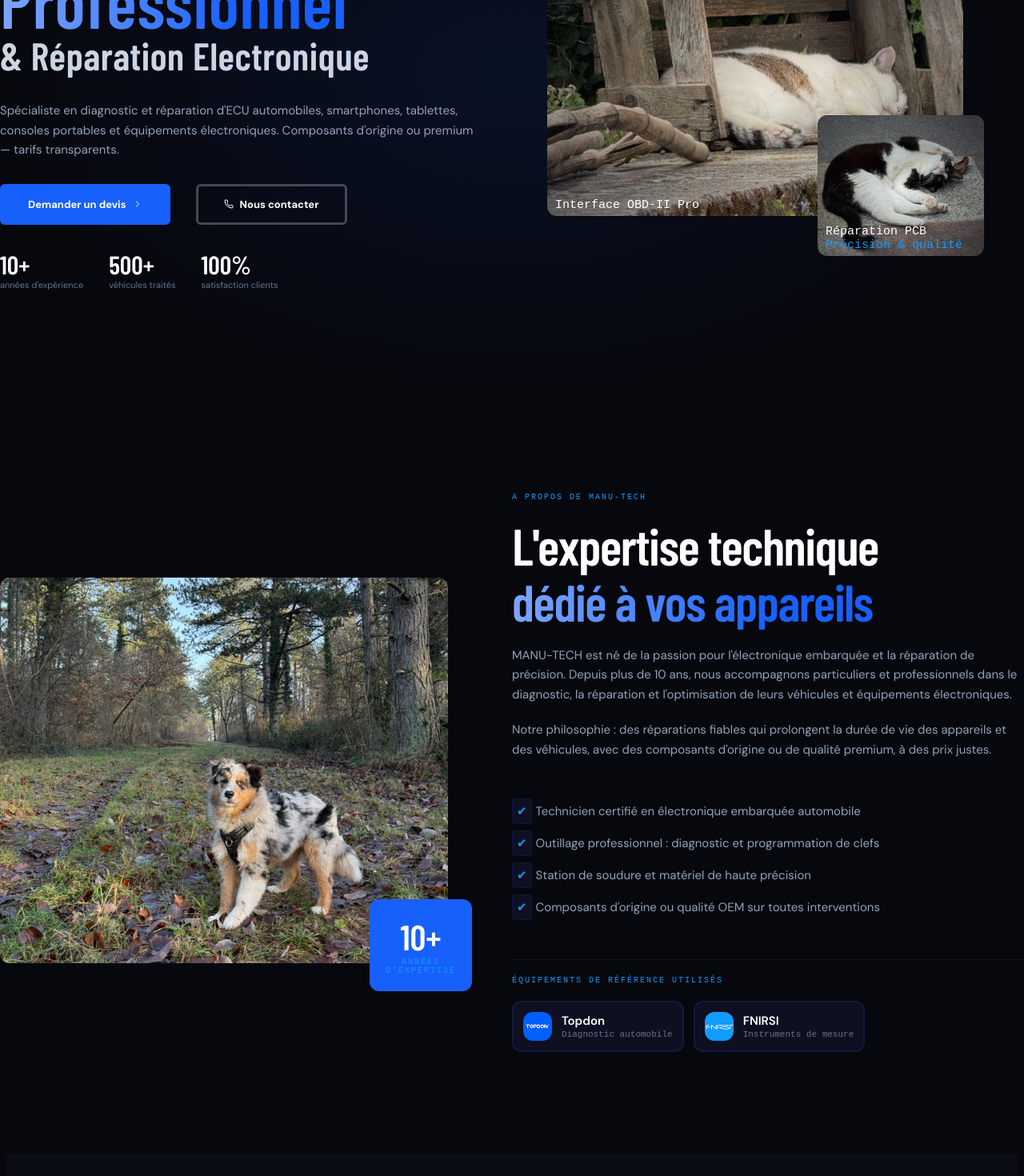
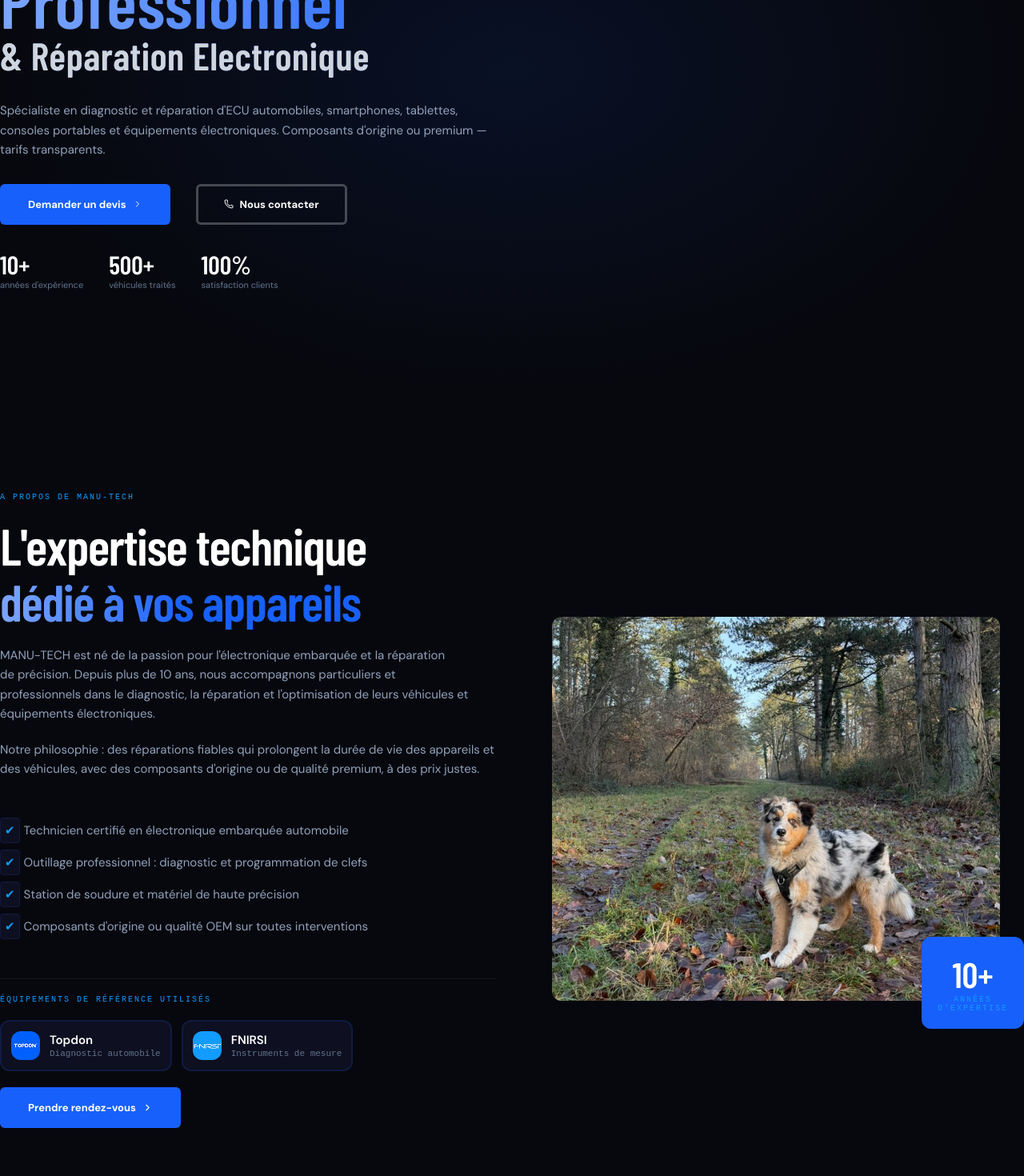
Before and after one commit to Kaohiso/manu-tech, a Vue app: page / in a window 1280 px wide. Shown: the part 320-1790 px from the top of the page at 80% size. Built offline with nearby package versions, Linux system fonts and the light colour scheme; the HTML template or start-up script is replaced by a standard one; a web font is replaced by a local one.

Commit message:
Add responsive on About, Contact and Footer

```diff
--- a/src/App.vue
+++ b/src/App.vue
@@ -60,12 +60,12 @@ a {
 }
 
 h1 {
+  margin: 0;
   display: grid;
   font-size: var(--sys-font-size-h1);
   font-weight: var(--sys-font-weight-h1);
   font-family: var(--sys-font-family-h1);
   letter-spacing: var(--sys-letter-spacing-h1);
-  margin: 0;
 
   > span {
     line-height: 83px;
--- a/src/features/AppAbout.vue
+++ b/src/features/AppAbout.vue
@@ -14,7 +14,8 @@ const iconSize = <number>13
 
 <template>
   <AppSection class="app-about" id-section="about">
-    <div class="about-left">
+    <div class="about-image">
+      <div class="fitter">
         <img
           class="img-about"
           src="../assets/images/oden-about.jpeg"
@@ -24,13 +25,12 @@ const iconSize = <number>13
         />
         <div class="container-tag">
           <span class="tag">10+</span>
-        <EyebrowMT color="hsl(from var(--sys-color-text-primary) h s l / 0.5)">années</EyebrowMT>
-        <EyebrowMT color="hsl(from var(--sys-color-text-primary) h s l / 0.5)">
-          d'expertise
-        </EyebrowMT>
+          <EyebrowMT>années</EyebrowMT>
+          <EyebrowMT>d'expertise</EyebrowMT>
         </div>
       </div>
-    <div class="about-right">
+    </div>
+    <div class="about-text">
       <EyebrowMT textAlign="start">A propos de Manu-Tech</EyebrowMT>
       <h2>
         <span>L'expertise technique</span>
@@ -65,10 +65,10 @@ const iconSize = <number>13
           <template #subheading>Instruments de mesure</template>
         </CardMT>
       </div>
-      <!-- <ButtonMT icon-position="right" :href="callPhoneNumber">
+      <ButtonMT icon-position="right" :href="callPhoneNumber">
         <ChevronRightIcon :size="iconSize" />
         <span>Prendre rendez-vous</span>
-      </ButtonMT> -->
+      </ButtonMT>
     </div>
   </AppSection>
 </template>
@@ -78,13 +78,22 @@ const iconSize = <number>13
   display: grid;
   grid-template-columns: repeat(auto-fit, minmax(560px, 1fr));
   align-items: center;
+  gap: 40px;
 
-  .about-left {
+  .about-image {
+    display: flex;
+    justify-content: center;
+    align-items: center;
+    order: 1;
+
+    .fitter {
+      position: relative;
       width: fit-content;
       height: fit-content;
-    position: relative;
 
-    .img-about {
+      > img {
+        width: 560px;
+        height: 480px;
         object-fit: cover;
       }
 
@@ -109,26 +118,30 @@ const iconSize = <number>13
         }
       }
     }
+  }
 
-  .about-right {
+  .about-text {
+    order: -1;
     display: grid;
-    width: fit-content;
-    height: fit-content;
+    text-align: center;
     row-gap: 20px;
+    justify-items: center;
 
     .separate-line {
       width: 100%;
       border-top: 1px solid hsl(from var(--ref-color-white) h s l / 0.05);
-      border-radius: var(--aap-radius);
     }
 
     .container-card {
-      display: inline-flex;
+      display: flex;
+      justify-content: center;
       gap: 12px;
     }
 
     ul {
+      text-align: start;
       padding: 0;
+
       > li {
         margin: 20px 0;
         &::before {
@@ -144,4 +157,13 @@ const iconSize = <number>13
     }
   }
 }
+
+@media (min-width: 1160px) {
+  :deep(.app-about) {
+    .about-text {
+      text-align: start;
+      justify-items: start;
+    }
+  }
+}
 </style>
--- a/src/features/AppContact.vue
+++ b/src/features/AppContact.vue
@@ -161,7 +161,7 @@ const adress = ['16 rue Poincaré', 'Ars-sur-Moselle', '57130']
       </CardMT>
     </div>
 
-    <div>
+    <div class="bottom-card-contact">
       <CardMT
         :graphicIcon="MapPinIcon"
         :iconSize="24"
@@ -230,9 +230,9 @@ const adress = ['16 rue Poincaré', 'Ars-sur-Moselle', '57130']
     gap: var(--ref-size-20);
   }
 
-  > div + div {
+  .bottom-card-contact {
     display: grid;
-    grid-template-columns: repeat(auto-fit, minmax(500px, 1fr));
+    grid-template-columns: repeat(auto-fit, minmax(250px, 1fr));
     gap: var(--ref-size-20);
   }
 
--- a/src/features/AppHero.vue
+++ b/src/features/AppHero.vue
@@ -5,21 +5,22 @@ import ChipMT from '../ui/ChipMT.vue'
 import Eyebrow from '../ui/EyebrowMT.vue'
 import AppSection from '@/features/layout/AppSection.vue'
 import { callPhoneNumber, smsPhoneNumber } from '@/data/contact.ts'
+import { isMobile } from '@/composables/useMediaQuery.ts'
 
 const iconSize = 12
 </script>
 
 <template>
   <AppSection class="app-hero" id-section="home">
-    <div class="left-column">
+    <div class="text-content">
       <ChipMT>
         <DotIcon :size="iconSize * 2" color="var(--sys-color-status-open)" />
         <Eyebrow style="padding-right: 8px">Expert certifié · Ars-sur-moselle</Eyebrow>
       </ChipMT>
       <h1>
-        <span class="titleH1">Diagnostic</span>
-        <span class="titleH1">Professionnel</span>
-        <span class="titleH1">& Réparation Electronique</span>
+        <span>Diagnostic</span>
+        <span>Professionnel</span>
+        <span>& Réparation Electronique</span>
       </h1>
       <p>
         Spécialiste en diagnostic et réparation d'ECU automobiles, smartphones, tablettes, consoles
@@ -52,7 +53,7 @@ const iconSize = 12
         </div>
       </div>
     </div>
-    <div class="right-column">
+    <div v-if="!isMobile" class="image-content">
       <div class="container-image-hero">
         <img class="image-main-hero" src="../assets/images/cat-hero.jpeg" alt="logo-header" />
         <div class="text-image-hero">Interface OBD-II Pro</div>
@@ -82,8 +83,8 @@ const iconSize = 12
 <style lang="css" scoped>
 :deep(.app-hero) {
   display: grid;
-  grid-template-columns: 1fr 1fr;
-  column-gap: var(--ref-size-88);
+  grid-template-columns: repeat(auto-fit, minmax(600px, 1fr));
+  /* column-gap: var(--ref-size-88); */
   align-items: center;
   height: 100dvh;
   background: radial-gradient(
@@ -92,13 +93,12 @@ const iconSize = 12
     transparent
   );
 
-  .left-column {
+  .text-content {
     display: grid;
     height: fit-content;
-    /* width: 80%; */
     gap: 30px;
 
-    .titleH1 {
+    > h1 > span {
       background: linear-gradient(
         to right,
         hsl(from var(--sys-color-primary) h s calc(l + 20)),
@@ -118,6 +118,10 @@ const iconSize = 12
         color: hsl(from var(--sys-color-text-secondary) h calc(s - 6) calc(l + 19));
         line-height: 53px;
       }
+    }
+
+    > h1 + p {
+      max-width: 60ch;
     }
 
     .container-items {
@@ -142,7 +146,7 @@ const iconSize = 12
     }
   }
 
-  .right-column {
+  .image-content {
     position: relative;
 
     .container-image-hero {
@@ -231,4 +235,13 @@ const iconSize = 12
     }
   }
 }
+
+@media (width: 712px) {
+  :deep(.app-hero) {
+    justify-items: center;
+    .image-content {
+      display: revert;
+    }
+  }
+}
 </style>
--- a/src/features/layout/AppFooter.vue
+++ b/src/features/layout/AppFooter.vue
@@ -4,6 +4,7 @@ import { callPhoneNumber, facebookManuTech, leboncoinManuTech, mailTo } from '@/
 import ButtonMT from '@/ui/ButtonMT.vue'
 import EyebrowMT from '@/ui/EyebrowMT.vue'
 import { MailIcon, MapPinIcon, PhoneIcon } from '@lucide/vue'
+
 type Link = { id: string; label: string }
 
 const links: Link[] = [
@@ -21,14 +22,15 @@ const links: Link[] = [
 <template>
   <footer class="app-footer">
     <div class="container">
+      <div class="app-footer-content">
         <div class="column">
           <img :src="manuTechLogo" class="manu-logo" />
-        <span class="paragraphe">
+          <p class="paragraphe">
             Expert en diagnostic ECU automobile et réparation d'appareils électroniques à
             Ars-sur-Moselle. Fiabilité, précision, prix justes.
-        </span>
+          </p>
         </div>
-      <div />
+
         <div class="column">
           <EyebrowMT class="nav-eyebrow">Navigation</EyebrowMT>
           <nav>
@@ -75,8 +77,8 @@ const links: Link[] = [
           </nav>
         </div>
       </div>
+    </div>
 
-    <div class="line" />
     <div class="bottom-footer">
       <span>© 2025 MANU-TECH. Tous droits réservés.</span>
     </div>
@@ -86,27 +88,28 @@ const links: Link[] = [
 <style scoped>
 .app-footer {
   display: grid;
-  gap: var(--ref-size-24);
-  padding: 32px 0;
   background-color: var(--ref-color-authentic-black-950);
   justify-content: center;
 
   .container {
+    max-width: var(--app-inline-size);
+    width: 100vw;
+
+    .app-footer-content {
       display: grid;
-    grid-template-columns: repeat(4, 1fr);
-    max-width: var(--app-inline-size);
-    width: 100%;
-    gap: 10px;
-    color: var(--sys-color-text-tertiary);
+      grid-template-columns: repeat(auto-fit, minmax(300px, 1fr));
+      gap: 40px;
 
       .column {
         display: grid;
+        justify-content: start;
         gap: var(--ref-size-20);
         height: fit-content;
 
-      .paragraphe {
+        > p {
           color: var(--sys-color-text-tertiary);
           font-size: var(--ref-size-13);
+          max-width: 60ch;
         }
 
         .manu-logo {
@@ -161,12 +164,12 @@ const links: Link[] = [
         }
       }
     }
-
-  .line {
-    border-top: 2px solid hsl(from var(--ref-color-white) h s l / 0.05);
   }
 
   .bottom-footer {
+    grid-column: 1 / -1;
+    border-top: 2px solid hsl(from var(--ref-color-white) h s l / 0.05);
+    padding-top: var(--ref-size-12);
     font-family: var(--ref-font-family-mono);
     color: var(--sys-color-text-tertiary);
     font-size: var(--ref-size-11);
```
Lines whose indentation alone changed are shown as unchanged.
